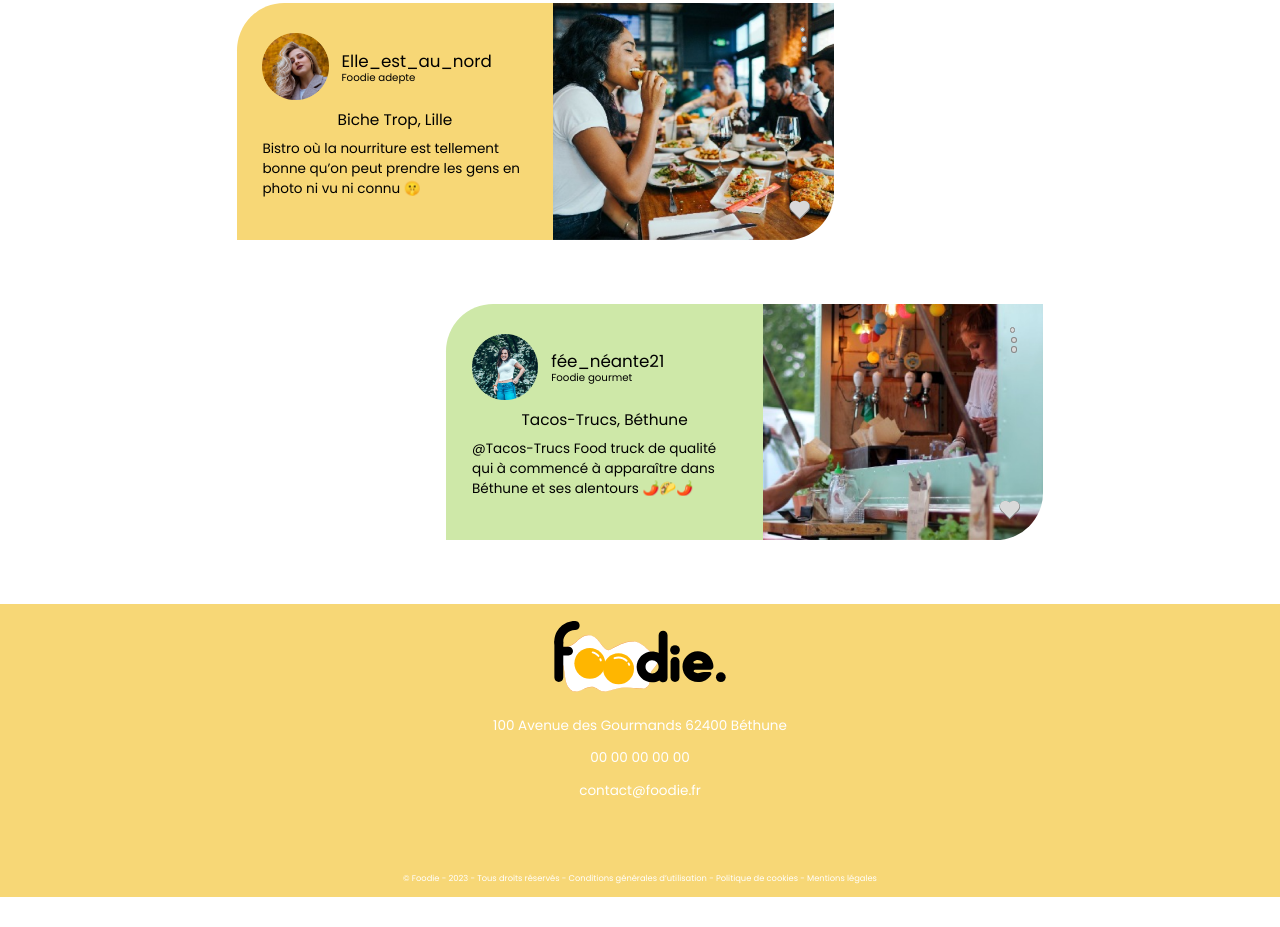
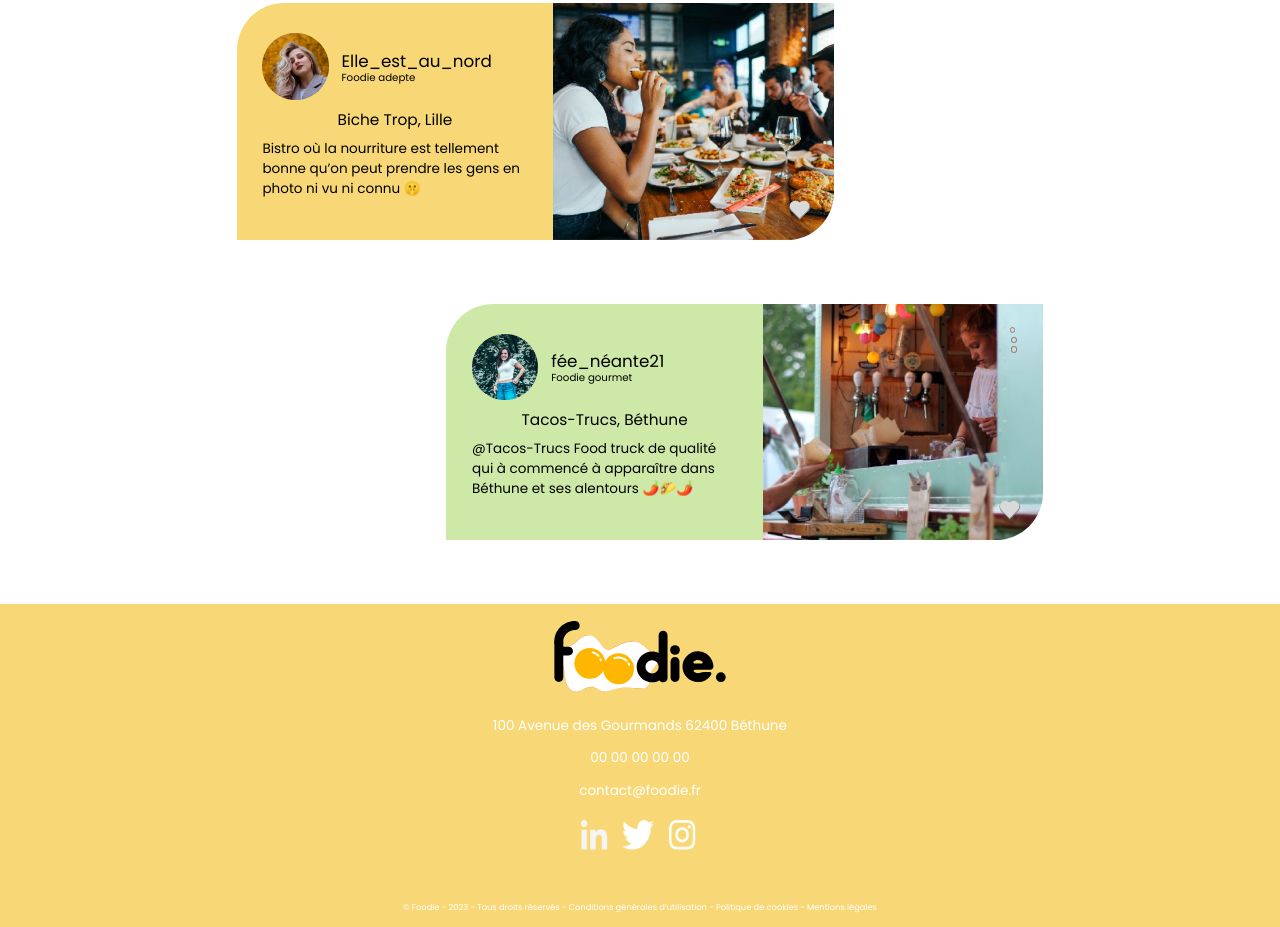
Before and after one commit to Kenzita/Foodie, a plain HTML site: page FoodieFinds.html in a window 1280 px wide. Shown: the part 766-1693 px from the top of the page. Before the commit the page ends 1663 px from the top, so only its background shows below. Drawn offline with nearby package versions, Linux system fonts and the light colour scheme.

Commit message:
:sparkles: feat: navigation des villes ajoutées et des problèmes à régler

```diff
--- a/FoodieFinds.html
+++ b/FoodieFinds.html
@@ -174,9 +174,9 @@
         <p>00 00 00 00 00</p>
         <p> contact@foodie.fr</p>
         <div class="reseaux">
-            <a href=""><img src="img/🦆 icon _LinkedIn In_.png" alt=""></a>
-            <a href=""><img src="img/🦆 icon _Twitter_.png" alt=""></a>
-            <a href=""><img src="img/🦆 icon _Instagram_.png" alt=""></a>
+            <a href=""><img src="img/icon _LinkedIn In_.png" alt=""></a>
+            <a href=""><img src="img/icon _Twitter_.png" alt=""></a>
+            <a href=""><img src="img/icon _Instagram_.png" alt=""></a>
         </div>
         <p> © Foodie - 2023 - Tous droits réservés - Conditions générales d’utilisation - Politique de cookies -
             Mentions légales</p>
--- a/css/FoodieFinds.scss
+++ b/css/FoodieFinds.scss
@@ -251,6 +251,8 @@ footer{
     }
 }
 
+// MENU / NAVIGATION DES VILLES
+// MENU BURGER
 #toggle{
     position: fixed;
     display: block;
@@ -294,6 +296,8 @@ footer{
     }
 }
 
+// NAVIGATION DES VILLES
+// FOND
 .FoodieFinds{
     display: flex;
     #FindsNavCities{
@@ -317,6 +321,7 @@ footer{
             background-color: #F7D776;
             border-radius: 50% / 1%;
         }
+        // NAVIGATION
         #FindsNav{
             display: flex;
             input{
```
Also changed, not shown: 1 other file.
